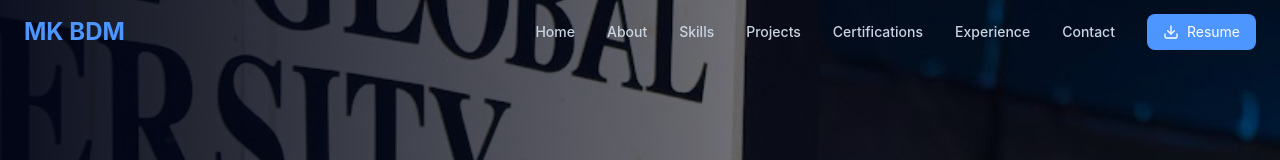
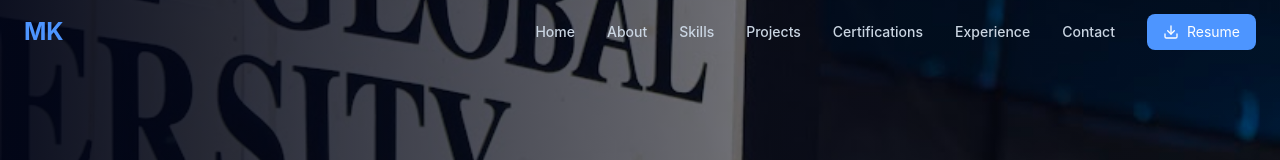
Before and after one commit to KUSHALMANDALA07/portfolio-kushal, a React (Vite) app: page / in a window 1280 px wide. Shown: the top 160 px of the page. Built offline with nearby package versions, Linux system fonts and the light colour scheme.

Commit message:
portfolio

```diff
--- a/src/app/components/Navbar.tsx
+++ b/src/app/components/Navbar.tsx
@@ -47,7 +47,7 @@ export function Navbar() {
             onClick={() => scrollToSection('home')}
             className="text-2xl font-bold text-[#4d95ff] hover:text-blue-400 transition-colors"
           >
-            MK BDM
+            MK
           </button>
 
           <div className="hidden md:flex items-center gap-8">
```
Also changed, not shown: vercel.json.
